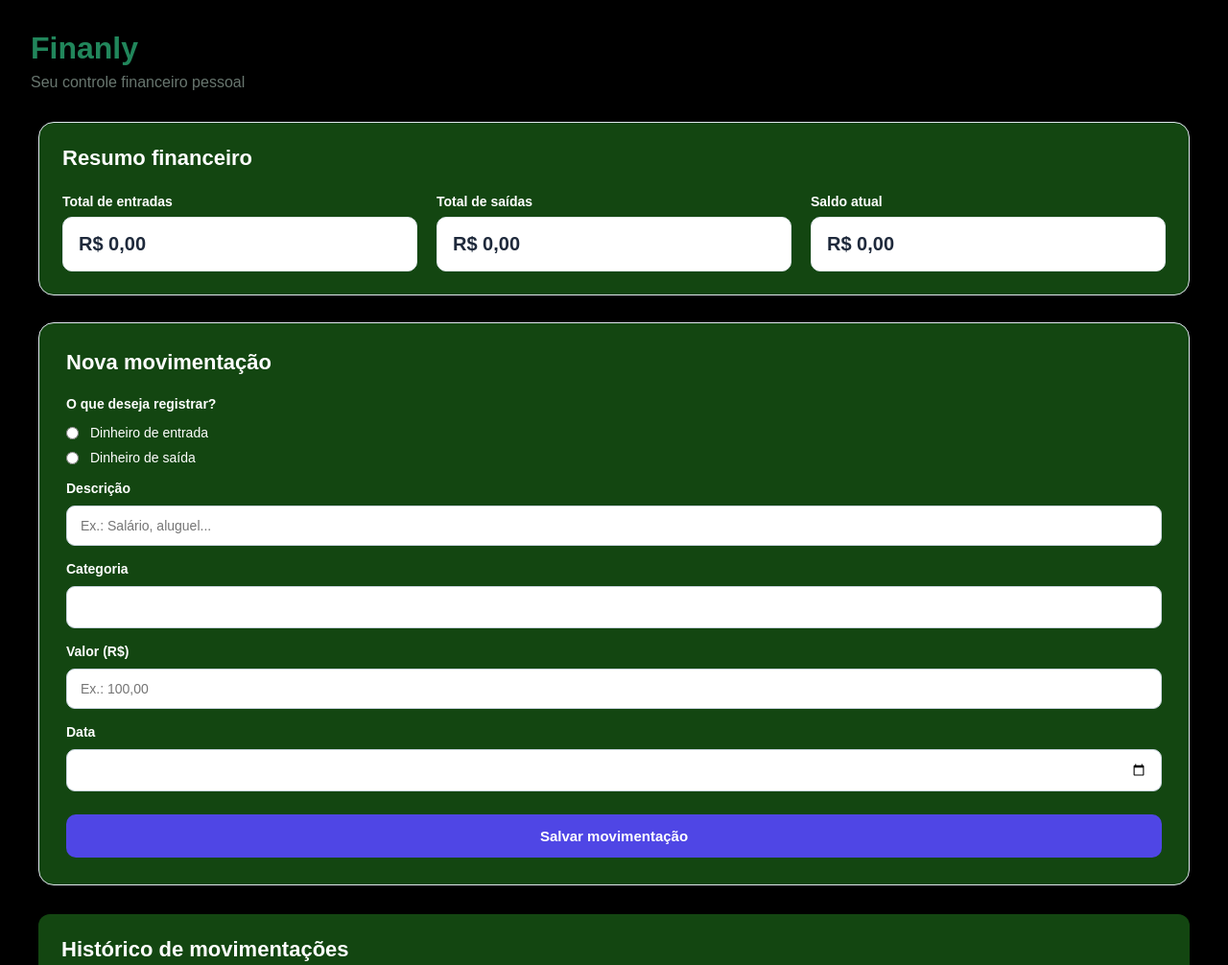
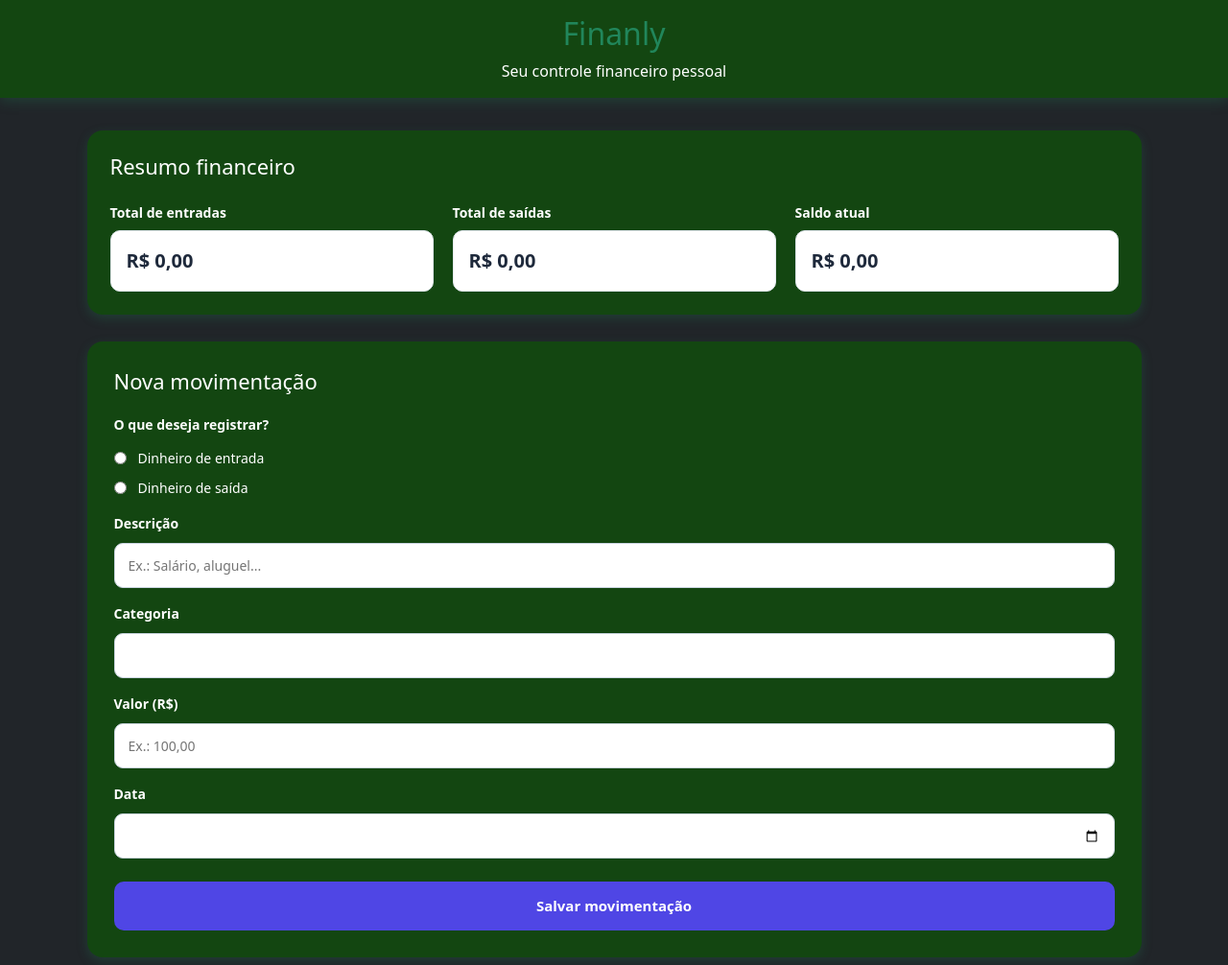
Before and after one commit to DevGiovanaCorreia/DashboardFinanceiro, a plain HTML site: page index.html in a window 1280 px wide. Shown: the top 1006 px of the page at 96% size. Drawn offline with nearby package versions, Linux system fonts and the light colour scheme.

Commit message:
css finalizado

```diff
--- a/css/style.css
+++ b/css/style.css
@@ -1,28 +1,35 @@
-* {
-    box-sizing: border-box;
-    margin: 0;
-    padding: 0;
-}
+
 
 body {
     font-family: Arial, sans-serif;
     background-color: black;
     color: white;
     padding: 32px;
+    min-height: 100vh;
+
+    margin: 0;
+    padding: 0;
+    min-height: 100vh;
 }
 
-header {
-    margin-bottom: 32px;
+.navbar {
+     background-color: #134611;
+    width: 100%;
+    margin: 0;
+    border-radius: 0;
+    box-sizing: border-box;
+    margin-bottom: 34px;
+    box-shadow: 0 4px 12px rgba(33, 134, 91, 0.25);
 }
 
-header h1 {
+.navbar h1 {
     color: #21865b;
     font-size: 32px;
     margin-bottom: 8px;
 }
 
-header p {
-    color: #68766f;
+.navbar p {
+    margin-bottom: 0;
 }
 
 main {
@@ -40,8 +47,8 @@ main {
     color: #ffffff;
     padding: 24px;
     border-radius: 16px;
-    box-shadow: 0 4px 15px rgba(15, 23, 42, 0.06);
-    border: 1px solid #e2e8f0;
+       box-shadow: 0 4px 12px rgba(33, 134, 91, 0.25);
+
 }
 
 #resumo h2 {
@@ -92,8 +99,7 @@ main {
     color: #ffffff;
     padding: 28px;
     border-radius: 16px;
-    border: 1px solid #e2e8f0;
-    box-shadow: 0 4px 15px rgba(15, 23, 42, 0.06);
+     box-shadow: 0 4px 12px rgba(33, 134, 91, 0.25);
     margin-top: 28px;
 }
 
@@ -205,7 +211,7 @@ main {
     background-color: #134611;
 
     border-radius: 12px;
-    box-shadow: 0 4px 15px rgba(0, 0, 0, 0.06);
+     box-shadow: 0 4px 12px rgba(33, 134, 91, 0.25);
     overflow-x: auto;
 }
 
--- a/index.html
+++ b/index.html
@@ -3,17 +3,22 @@
 <head>
     <meta charset="UTF-8">
     <meta name="viewport" content="width=device-width, initial-scale=1.0">
-    <title>Document</title>
+    <title>Dashboard Financeiro</title>
      <link rel="stylesheet" href="css/style.css">
+      <link href="https://cdn.jsdelivr.net/npm/bootstrap@5.3.8/dist/css/bootstrap.min.css" rel="stylesheet">
+     <link rel="stylesheet" href="https://cdn.jsdelivr.net/npm/bootstrap-icons@1.13.1/font/bootstrap-icons.min.css">
 
 </head>
-<body>
-       <header>
-    <h1>Finanly</h1>
-    <p>Seu controle financeiro pessoal</p>
+<body class="bg-dark d-flex flex-column min-vh-100">
+
+       <header class="navbar  text-white   p-3 ">
+     <div class="container-fluid d-flex flex-column align-items-center">
+        <h1>Finanly</h1>
+        <p>Seu controle financeiro pessoal</p>
+    </div>
 </header>
 
-<main>
+<main >
     <section id="resumo">
        <h2>Resumo financeiro</h2>
 
@@ -101,7 +106,6 @@
     </section>
 </main>
 
-
-       <script src="js/script.js" defer></script>
+  <footer class="text-white text-center  p-3">  <p>  Copyright &COPY; - 2026</p>   </footer>
 </body>
 </html>
```
